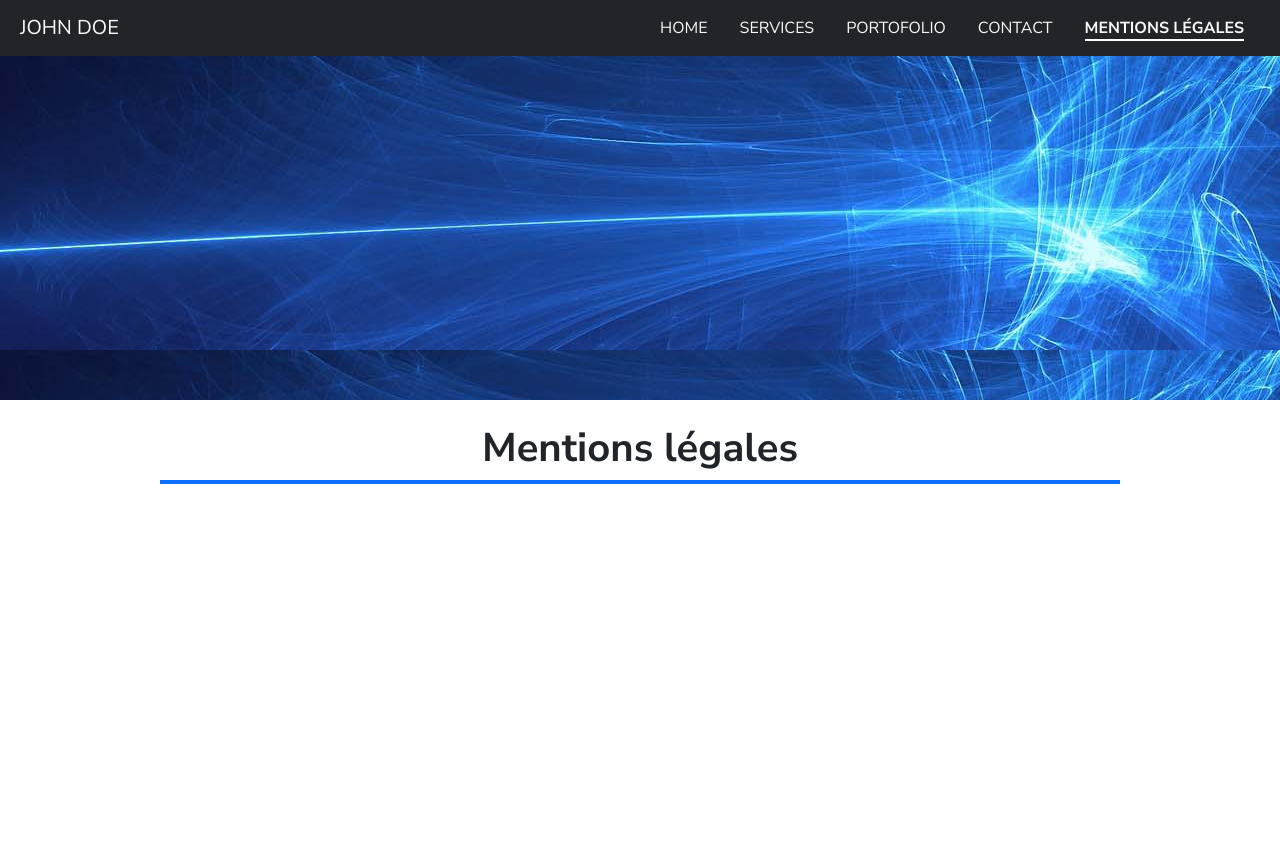
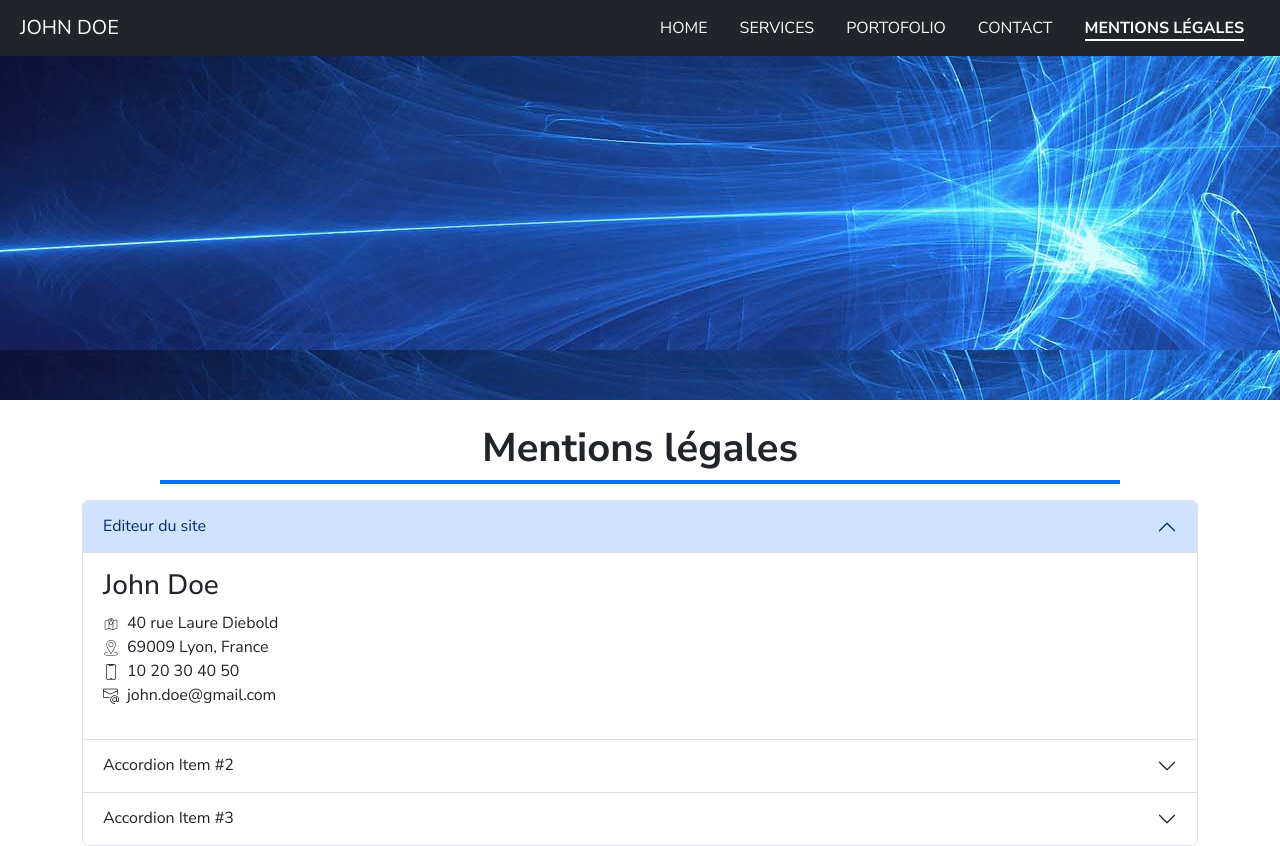
Before and after one commit to xfoule-971/johndoeapp, a React (Create React App) app: page /mentionslegales in a window 1280 px wide. Shown: the top 846 px of the page. Before the commit the page ends 800 px from the top, so only its background shows below. Built offline with nearby package versions, Linux system fonts and the light colour scheme.

Commit message:
add editeur

```diff
--- a/src/components/Coordonnées.js
+++ b/src/components/Coordonnées.js
@@ -11,19 +11,19 @@ const Coordonnées = () =>{
                 <p>John Doe</p>
                 <p className="mb-0">
                     <img src={Plan} alt="icône"></img>
-                    <span>40 rue Laure Diebold</span>
+                    <span className="mx-2">40 rue Laure Diebold</span>
                 </p>
                 <p className="mb-0">
                     <img src={Geo} alt="icône"></img>
-                    <span>69009 Lyon, France</span>
+                    <span className="mx-2">69009 Lyon, France</span>
                 </p>
                 <p className="mb-0">
                     <img src={Phone} alt="icône"></img>
-                    <span>10 20 30 40 50</span>
+                    <span className="mx-2">10 20 30 40 50</span>
                 </p>
                 <p>
                     <img src={Fenetre} alt="icône"></img>
-                    <span>john.doe@gmail.com</span>
+                    <span className="mx-2">john.doe@gmail.com</span>
                 </p>
                 <p className="embed.responsive embed.responsive-16by9">
                     <iframe
--- a/src/components/Accordeon.js
+++ b/src/components/Scrolling.js
@@ -1,17 +1,36 @@
+import Plan from "../assets/icons/plan-dark.png";
+import Geo from "../assets/icons/geoloc-dark.png";
+import Phone from "../assets/icons/iphone.png";
+import Fenetre from "../assets/icons/adresse-dark.png";
 
-
-const Accordeon = () =>{
+const Scrolling = () =>{
     return(
         <div class="accordion" id="accordionExample">
             <div class="accordion-item">
                 <h2 class="accordion-header" id="headingOne">
                     <button class="accordion-button" type="button" data-bs-toggle="collapse" data-bs-target="#collapseOne" aria-expanded="true" aria-controls="collapseOne">
-                        Accordion Item #1
+                        Editeur du site
                     </button>
                 </h2>
                 <div id="collapseOne" class="accordion-collapse collapse show" aria-labelledby="headingOne" data-bs-parent="#accordionExample">
                     <div class="accordion-body">
-                        <strong>This is the first item's accordion body.</strong> It is shown by default, until the collapse plugin adds the appropriate classes that we use to style each element. These classes control the overall appearance, as well as the showing and hiding via CSS transitions. You can modify any of this with custom CSS or overriding our default variables. It's also worth noting that just about any HTML can go within the <code>.accordion-body</code>, though the transition does limit overflow.
+                        <h3>John Doe</h3>
+                        <p className="mb-0">
+                            <img src={Plan} alt="icône"></img>
+                            <span className="mx-2">40 rue Laure Diebold</span>
+                        </p>
+                        <p className="mb-0">
+                            <img src={Geo} alt="icône"></img>
+                            <span className="mx-2">69009 Lyon, France</span>
+                        </p>
+                        <p className="mb-0">
+                            <img src={Phone} alt="icône"></img>
+                            <span className="mx-2">10 20 30 40 50</span>
+                        </p>
+                        <p>
+                            <img src={Fenetre} alt="icône"></img>
+                            <span className="mx-2">john.doe@gmail.com</span>
+                        </p>
                     </div>
                 </div>
             </div>
@@ -24,7 +43,7 @@ const Accordeon = () =>{
                 </h2>
                 <div id="collapseTwo" class="accordion-collapse collapse" aria-labelledby="headingTwo" data-bs-parent="#accordionExample">
                     <div class="accordion-body">
-                        <strong>This is the second item's accordion body.</strong> It is hidden by default, until the collapse plugin adds the appropriate classes that we use to style each element. These classes control the overall appearance, as well as the showing and hiding via CSS transitions. You can modify any of this with custom CSS or overriding our default variables. It's also worth noting that just about any HTML can go within the <code>.accordion-body</code>, though the transition does limit overflow.
+                        <strong>This is the second item's accordion body.</strong>
                     </div>
                 </div>
             </div>
@@ -37,11 +56,11 @@ const Accordeon = () =>{
                 </h2>
                 <div id="collapseThree" class="accordion-collapse collapse" aria-labelledby="headingThree" data-bs-parent="#accordionExample">
                     <div class="accordion-body">
-                        <strong>This is the third item's accordion body.</strong> It is hidden by default, until the collapse plugin adds the appropriate classes that we use to style each element. These classes control the overall appearance, as well as the showing and hiding via CSS transitions. You can modify any of this with custom CSS or overriding our default variables. It's also worth noting that just about any HTML can go within the <code>.accordion-body</code>, though the transition does limit overflow.
+                        <strong>This is the third item's accordion body.</strong>
                     </div>
                 </div>
             </div>
         </div>
     );
 }
-export default Accordeon;
+export default Scrolling;
--- a/src/pages/Mentionslegales.jsx
+++ b/src/pages/Mentionslegales.jsx
@@ -1,3 +1,6 @@
+import Scrolling from "../components/Scrolling";
+
+import Footer from "../components/Footer";
 
 const Mentionslegales = () =>{
     return(
@@ -10,7 +13,11 @@ const Mentionslegales = () =>{
                 </div>
             </header>
 
+            <section className="container mt-3 mb-3">
+                 <Scrolling />
+            </section>
 
+            <Footer />
         </div>
     )
 
```
